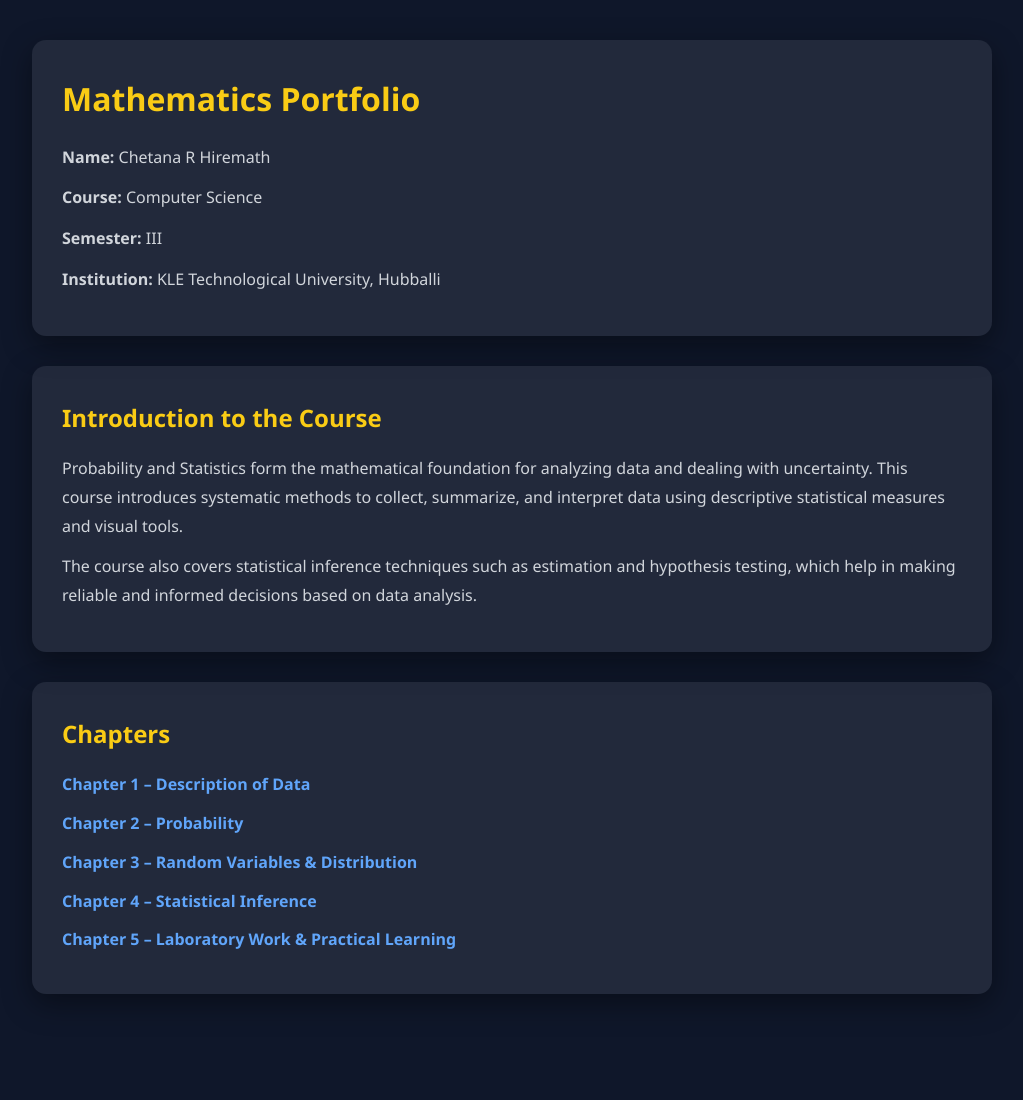
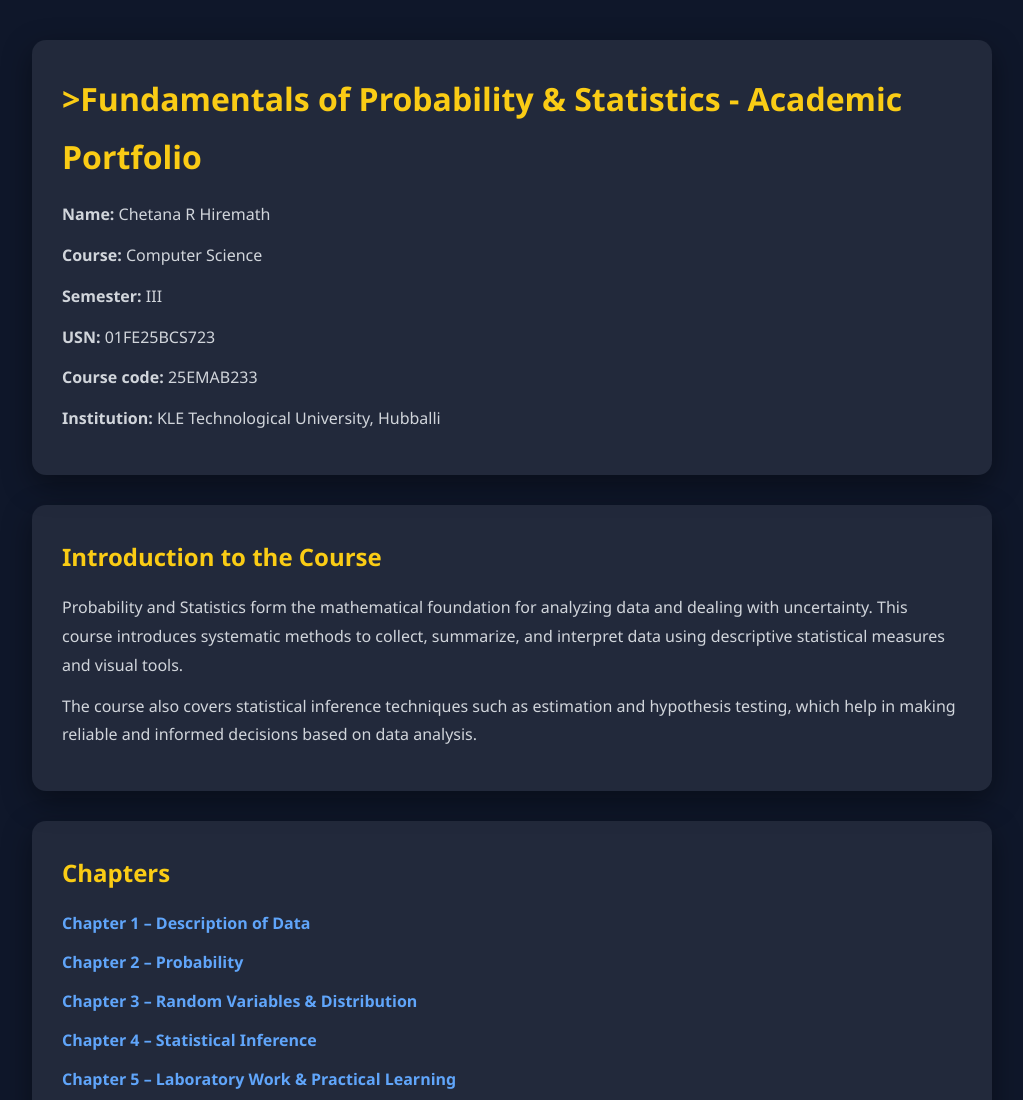
Before and after one commit to Chetana2006/Chetanah.github.io, a plain HTML site: page index.html in a window 1280 px wide. Shown: the top 1100 px of the page, without its empty margins (128-1151 px from the left). Before the commit the page ends 1064 px from the top, so only its background shows below. Drawn offline with Linux system fonts and the light colour scheme.

Commit message:
index.html

```diff
--- a/index.html
+++ b/index.html
@@ -10,11 +10,13 @@
 
   <!-- Profile Section -->
   <div class="card">
-    <h1>Mathematics Portfolio</h1>
+    <h1>>Fundamentals of Probability & Statistics - Academic Portfolio</h1>
     <p><strong>Name:</strong> Chetana R Hiremath</p>
     <p><strong>Course:</strong> Computer Science</p>
     <p><strong>Semester:</strong> III</p>
-    <p><strong>Institution:</strong> KLE Technological University, Hubballi</p>
+     <p><strong>USN:</strong> 01FE25BCS723</p>
+     <p><strong>Course code:</strong> 25EMAB233</p>
+     <p><strong>Institution:</strong> KLE Technological University, Hubballi</p>
   </div>
 
   <!-- Introduction to Course -->
```
